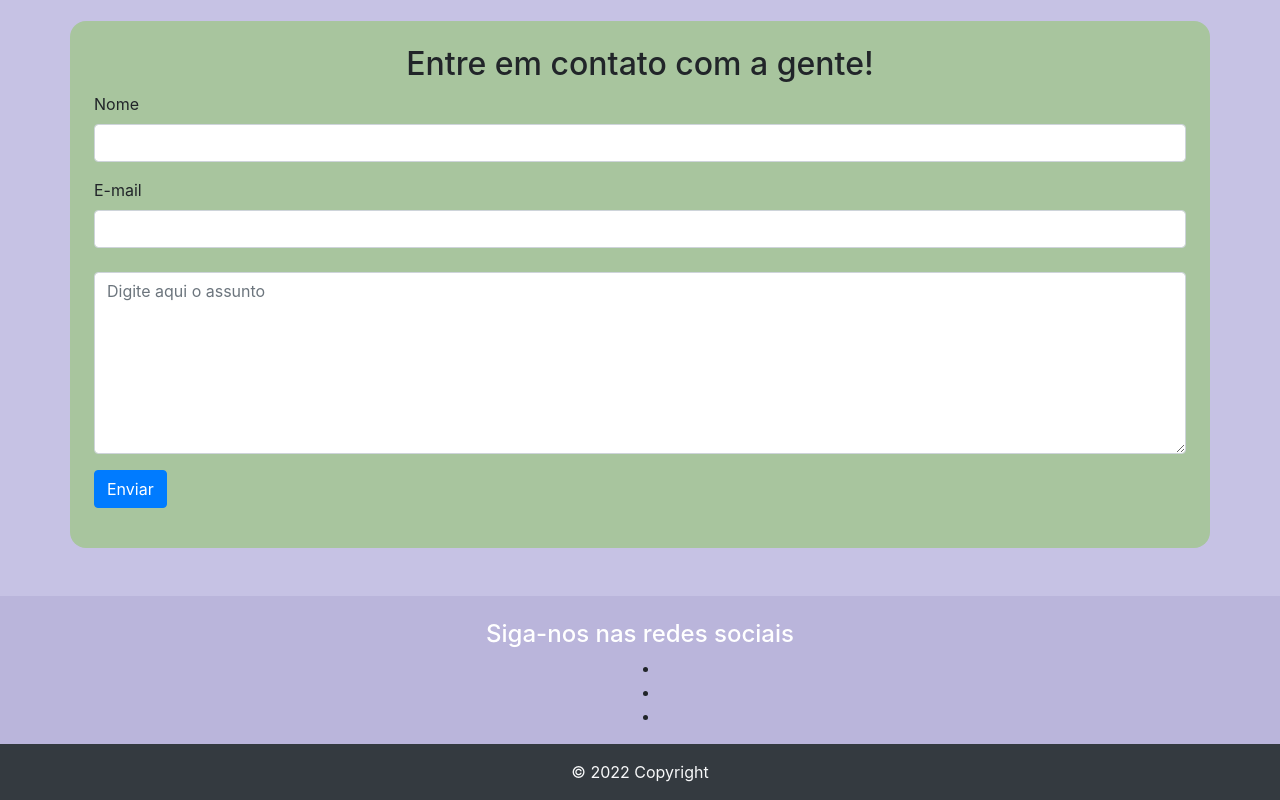
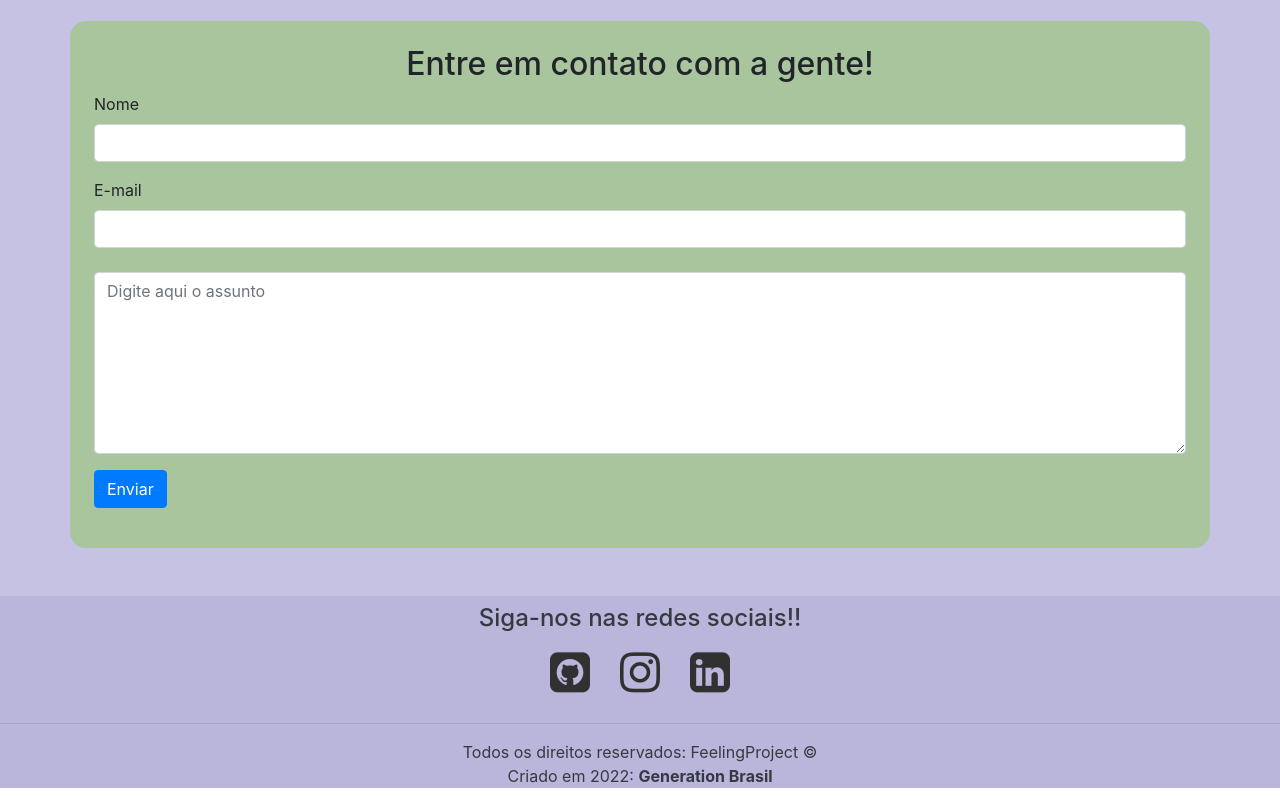
Before and after one commit to GabrielaFedermann/FeelingFront, an Angular app: page /entrar in a window 1280 px wide. Shown: the part 2088-2888 px from the top of the page. Built offline with nearby package versions, Linux system fonts and the light colour scheme.

Commit message:
@daawch[adding post edit/delete]

```diff
--- a/src/app/app-routing.module.ts
+++ b/src/app/app-routing.module.ts
@@ -2,7 +2,9 @@ import { NgModule } from '@angular/core';
 import { RouterModule, Routes } from '@angular/router';
 import { AboutComponent } from './about/about.component';
 import { CadastrarComponent } from './cadastrar/cadastrar.component';
+import { PostDeleteComponent } from './delete/post-delete/post-delete.component';
 import { ThemeDeleteComponent } from './delete/theme-delete/theme-delete.component';
+import { PostEditComponent } from './edit/post-edit/post-edit.component';
 import { ThemeEditComponent } from './edit/theme-edit/theme-edit.component';
 import { EntrarComponent } from './entrar/entrar.component';
 import { HomeComponent } from './home/home.component';
@@ -17,6 +19,8 @@ const routes: Routes = [
   {path: "theme", component: ThemeComponent},
   {path: "theme-edit/:id", component: ThemeEditComponent},
   {path: "theme-delete/:id", component: ThemeDeleteComponent},
+  {path: "post-edit/:id", component: PostEditComponent},
+  {path: "post-delete/:id", component: PostDeleteComponent}
 ];
 
 @NgModule({
--- a/src/app/delete/post-delete/post-delete.component.html
+++ b/src/app/delete/post-delete/post-delete.component.html
@@ -1 +1,32 @@
-<p>post-delete works!</p>
+<div class="container mt-3 mb-5">
+
+    <div class="row">
+        <div class="col-md-12">
+            <h1 class="text-center text-dark">Apagar postagem</h1>
+        </div>
+    </div>
+
+    <div class="row">
+        <div class="col-md-12">
+            <h4 class="text-center text-dark">Você tem certeza que deseja apagar essa postagem?</h4>
+        </div>
+    </div>
+
+    <div class="row d-flex justify-content-center mt-2">
+        <div class="col-md-4">
+            <div class="card text-center">
+                <h5 class="card-title mb-0">{{ post.title }}</h5>
+                <small class="text-muted">Tema: {{ post.theme.description }}</small>
+                <p class="card-text mt-3">{{ post.text }}</p>
+                <p class="card-text"><small class="text-muted">{{ post.date | date: 'dd/MM/yyyy' }} às
+                        {{ post.date | date: 'HH:mm' }}</small></p>
+            </div>
+        </div>
+    </div>
+
+    <div class="row mt-3 justify-content-center">
+        <button class="btn btn-outline-danger mr-4" routerLink="/home">Não</button>
+        <button class="btn btn-outline-success" (click)="delete()">Sim</button>
+    </div>
+
+</div>
--- a/src/app/edit/post-edit/post-edit.component.html
+++ b/src/app/edit/post-edit/post-edit.component.html
@@ -1 +1,37 @@
-<p>post-edit works!</p>
+<div class="container mt-5 mb-5">
+
+    <div class="row">
+        <div class="col-md-12">
+            <h1 class=" text-center text-secondary">Atualizar postagem</h1>
+        </div>
+    </div>
+
+    <div class="row d-flex justify-content-center">
+        <div class="col-md-6">
+
+            <div class="form-group">
+                <label for="">Titulo:</label>
+                <input [(ngModel)]="post.title" name="title" type="text" class="form-control"
+                    placeholder="Digite o titulo">
+            </div>
+            <div class="form-group">
+                <label for="">Texto:</label>
+                <textarea [(ngModel)]="post.text" name="text" class="form-control" rows="4"
+                    placeholder="Digite o texto"></textarea>
+            </div>
+            <div class="form-group">
+                <label for="">Escolha um tema:</label>
+                <select name="theme" id="theme" [(ngModel)]="idTheme" (change)="findByIdTheme" class="form-control">
+                    <option *ngFor="let item of themeList" value="{{ item.id }}">{{ item.description }}</option>
+                </select>
+
+                <div class="d-flex justify-content-center mt-2">
+                    <button class="btn btn-outline-danger mr-4" routerLink="/home">Cancelar</button>
+                    <button class="btn btn-outline-success" (click)="update()">Atualizar</button>
+
+                </div>
+
+            </div>
+        </div>
+    </div>
+</div>
--- a/src/app/home/home.component.html
+++ b/src/app/home/home.component.html
@@ -1,7 +1,6 @@
 <div class="container-fluid">
     <div class="row bg-secondary d-flex align-items-center">
         <div class="col-md-6">
-
             <div class="row d-flex justify-content-center">
                 <div class="col-md-6 text-white">
                     <h1 class="fs-54">Seja bem vinde!</h1>
@@ -15,7 +14,6 @@
                     <a class="btn btn-outline-light" href="#postagens">Ver postagens</a>
                 </div>
             </div>
-
         </div>
         <div class="col-md-6 d-flex justify-content-center">
             <img src="https://i.imgur.com/0gdXZn8.gif" alt="" width="500px" height="500px">
@@ -58,6 +56,9 @@
                         <h4>{{post.title}}</h4>
                         <p>{{post.text}}</p>
                         <p>{{post.date}}</p>
+                        <button class="btn btn-outline-info mr-2"[routerLink]="['/post-edit', post.id]"
+                        >Editar</button>
+                        <button class="btn btn-outline-danger"[routerLink]="['/post-delete', post.id]">Deletar</button>
                     </div>
                 </div>
             </div>
--- a/src/app/rodape/rodape.component.css
+++ b/src/app/rodape/rodape.component.css
@@ -1,3 +1,33 @@
 .bg-color{
     background-color: var(--color-purple);
 }
+
+ul.social-media{
+    list-style: none;
+    padding: 0%;
+}
+
+ul.social-media li{
+    display: inline;
+    margin: 0%;
+    padding: 5px;
+
+}
+
+.fa{
+    font-size: 35pt;
+    color: rgb(49, 49, 49);
+    padding: 10px;
+}
+
+.fa-github-square:hover{
+    color: #596275
+}
+
+.fa-instagram:hover{
+    color: #C13584
+}
+
+.fa-linkedin-square:hover{
+    color: #0e76a8
+}
--- a/src/app/rodape/rodape.component.html
+++ b/src/app/rodape/rodape.component.html
@@ -1,39 +1,48 @@
-<footer class="page-footer font-small bg-color pt-4">
+
+    <footer class="page-footer font-small bg-color pt-2">
 
         <div class="container">
-
             <div class="row">
                 <div class="col-md-12 d-flex justify-content-center">
-                <h4 class="text-white">Siga-nos nas redes sociais</h4>
+                    <h4 class="text-dark">Siga-nos nas redes sociais!!</h4>
                 </div>
             </div>
 
             <div class="row">
                 <div class="col-md-12 d-flex justify-content-center">
-                <ul class="social-network">
+                    <ul class="social-media m-0">
+
                         <li>
-                        <a href="https://web.facebook.com/generationbrasil" target="_blank" class="icoFacebook">
-                            <i class="fa fa-facebook-square" aria-hidden="true"></i>
+                            <a href="https://github.com/RiqueMendes/FeelingFront" target="_blank" class="iconGit">
+                                <i class="fa fa-github-square" aria-hidden="true"></i>
                             </a>
                         </li>
+
                         <li>
-                        <a href="https://www.instagram.com/generationbrasil" target="_blank" class="icoInstagram">
+                            <a href="https://www.instagram.com/generationbrasil/?hl=pt-br" target="_blank" class="iconInsta">
                                 <i class="fa fa-instagram" aria-hidden="true"></i>
                             </a>
                         </li>
+
                         <li>
-                        <a href="https://www.linkedin.com/school/generationbrasil" target="_blank" class="icoLinkedin">
+                            <a href="https://www.linkedin.com/school/generationbrasil/" target="_blank"
+                                class="iconLink">
                                 <i class="fa fa-linkedin-square" aria-hidden="true"></i>
                             </a>
                         </li>
                     </ul>
                 </div>
             </div>
-
         </div>
 
-<div class="footer-copyright bg-dark text-center py-3">
-<span class="text-light">© 2022 Copyright</span>
+        <hr>
+
+        <div class="footer-copyright bg-color text-center">
+            <span class="text-dark">Todos os direitos reservados: FeelingProject &copy; </span>
+            <br>
+            <span class="text-dark">Criado em 2022: </span>
+            <a class="text-dark font-weight-bold" href="https://brazil.generation.org/" target="_blank">Generation Brasil</a>
         </div>
 
+
     </footer>
--- a/src/index.html
+++ b/src/index.html
@@ -6,6 +6,7 @@
   <base href="/">
   <meta name="viewport" content="width=device-width, initial-scale=1">
   <link rel="icon" type="image/x-icon" href="favicon.ico">
+  <link rel="stylesheet" href="https://cdnjs.cloudflare.com/ajax/libs/font-awesome/4.7.0/css/font-awesome.css" integrity="sha512-5A8nwdMOWrSz20fDsjczgUidUBR8liPYU+WymTZP1lmY9G6Oc7HlZv156XqnsgNUzTyMefFTcsFH/tnJE/+xBg==" crossorigin="anonymous" referrerpolicy="no-referrer" />
 </head>
 <body>
   <app-root></app-root>
```
Also changed, not shown: src/app/model/UserLogin.ts (deleted, +0 -12 lines). Lines whose indentation alone changed are shown as unchanged.
